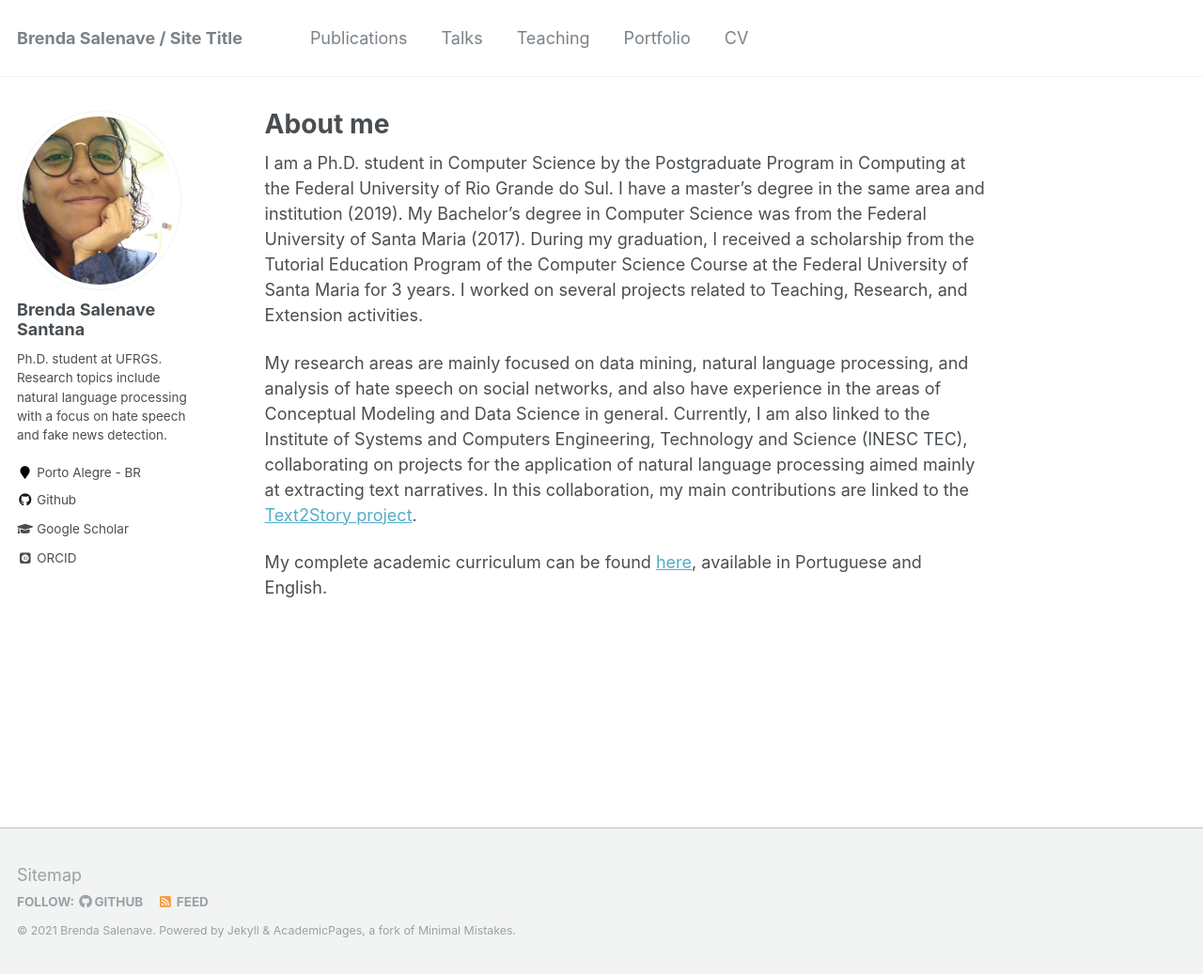
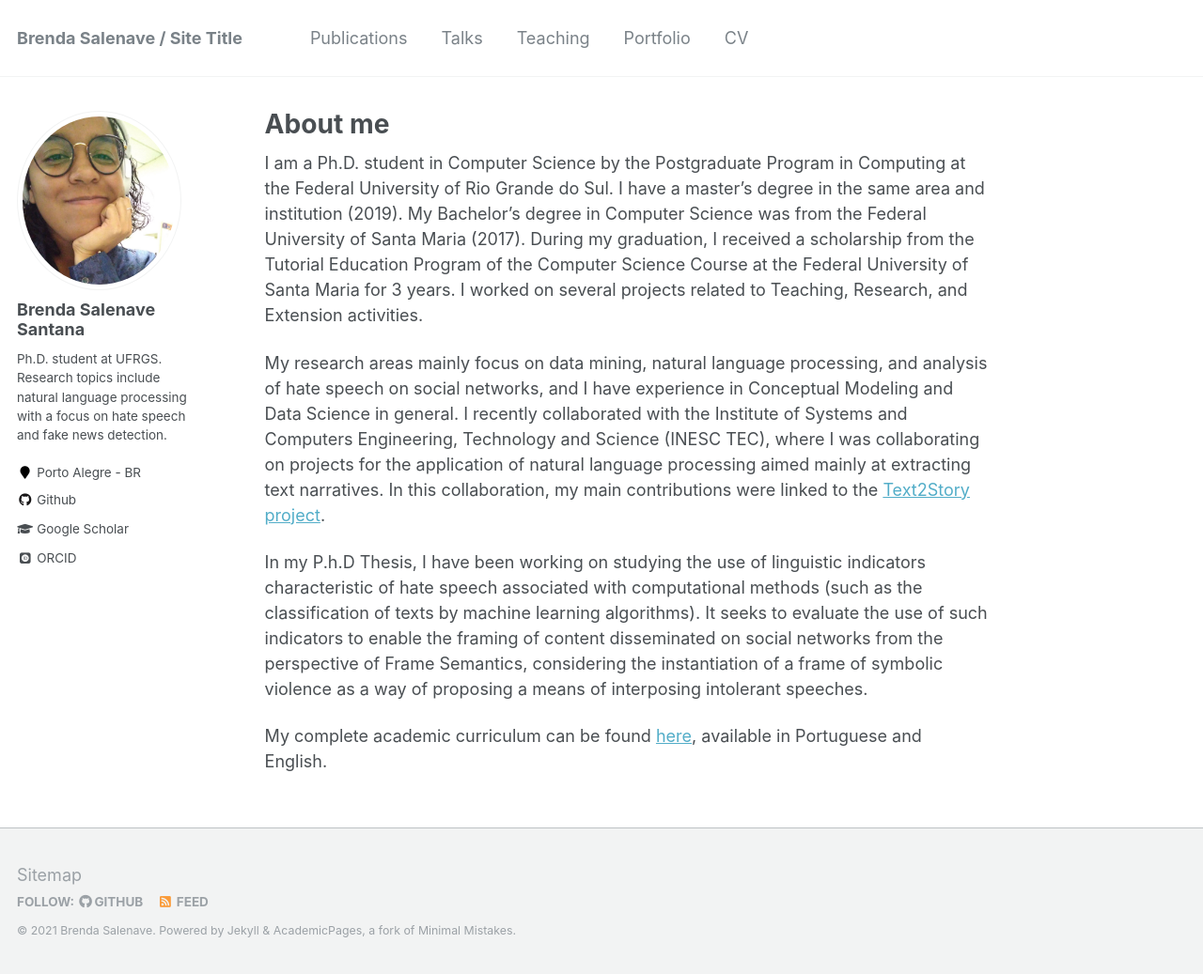
Before and after one commit to brendasalenave/brendasalenave.github.io, a Jekyll site: the page built from _pages/about.md, in a window 1280 px wide and 1037 px high. Shown: the whole window at 94% size. Built offline with Jekyll 4.4.1, drawn with Linux system fonts in a browser that asks for light colours; some web fonts are replaced.

Commit message:
Update about.md

```diff
--- a/_pages/about.md
+++ b/_pages/about.md
@@ -10,6 +10,8 @@ redirect_from:
 
 I am a Ph.D. student in Computer Science by the Postgraduate Program in Computing at the Federal University of Rio Grande do Sul. I have a master's degree in the same area and institution (2019). My Bachelor's degree in Computer Science was from the Federal University of Santa Maria (2017). During my graduation, I received a scholarship from the Tutorial Education Program of the Computer Science Course at the Federal University of Santa Maria for 3 years. I worked on several projects related to Teaching, Research, and Extension activities.
 
-My research areas are mainly focused on data mining, natural language processing, and analysis of hate speech on social networks, and also have experience in the areas of Conceptual Modeling and Data Science in general. Currently, I am also linked to the Institute of Systems and Computers Engineering, Technology and Science (INESC TEC), collaborating on projects for the application of natural language processing aimed mainly at extracting text narratives. In this collaboration, my main contributions are linked to the [Text2Story project](https://text2story.inesctec.pt).
+My research areas mainly focus on data mining, natural language processing, and analysis of hate speech on social networks, and I have experience in Conceptual Modeling and Data Science in general. I recently collaborated with the Institute of Systems and Computers Engineering, Technology and Science (INESC TEC), where I was collaborating on projects for the application of natural language processing aimed mainly at extracting text narratives. In this collaboration, my main contributions were linked to the [Text2Story project](https://text2story.inesctec.pt).
+
+In my P.h.D Thesis, I have been working on studying the use of linguistic indicators characteristic of hate speech associated with computational methods (such as the classification of texts by machine learning algorithms). It seeks to evaluate the use of such indicators to enable the framing of content disseminated on social networks from the perspective of Frame Semantics, considering the instantiation of a frame of symbolic violence as a way of proposing a means of interposing intolerant speeches.
 
 My complete academic curriculum can be found [here](http://lattes.cnpq.br/3048630293482453), available in Portuguese and English.
```
